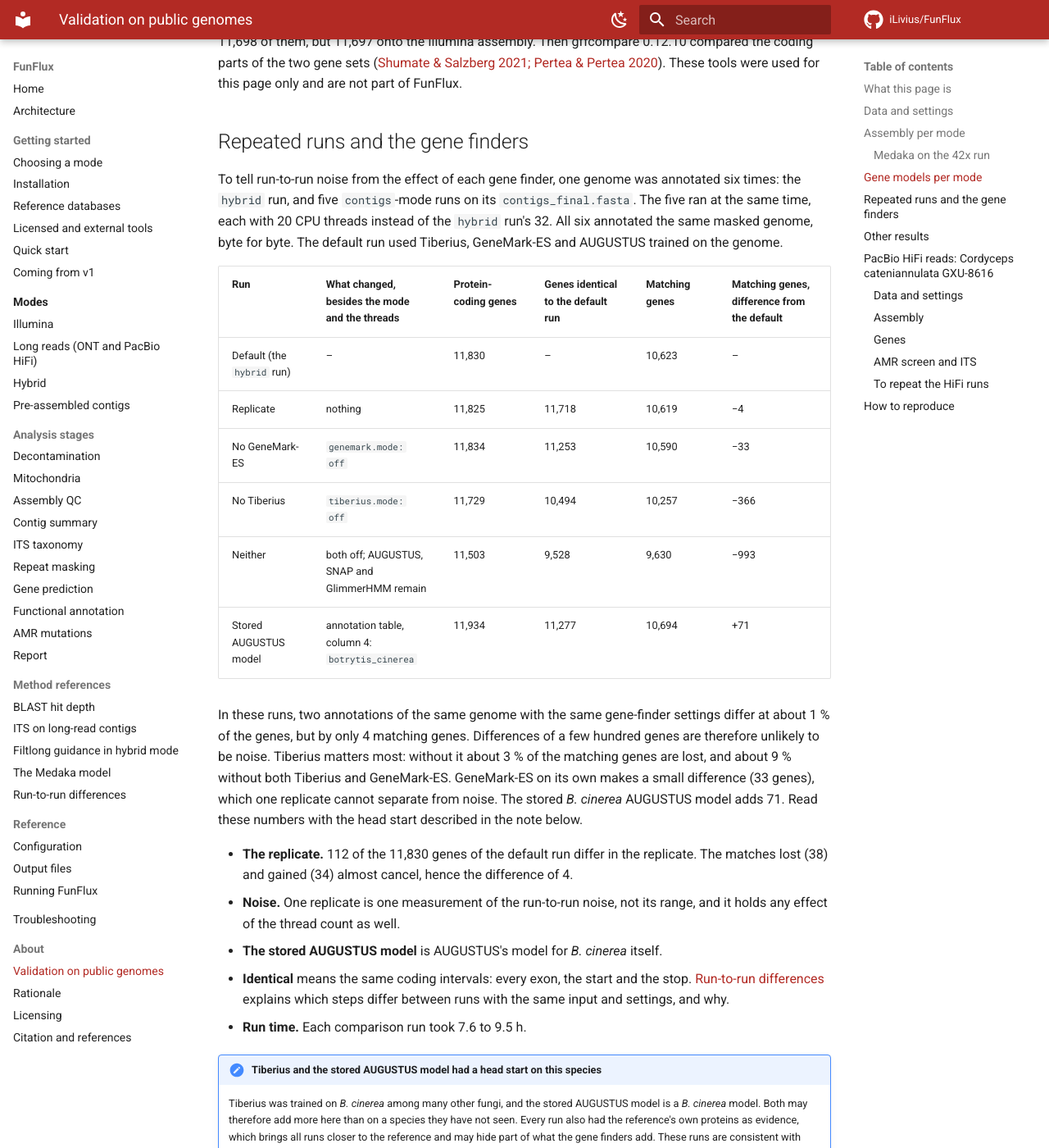
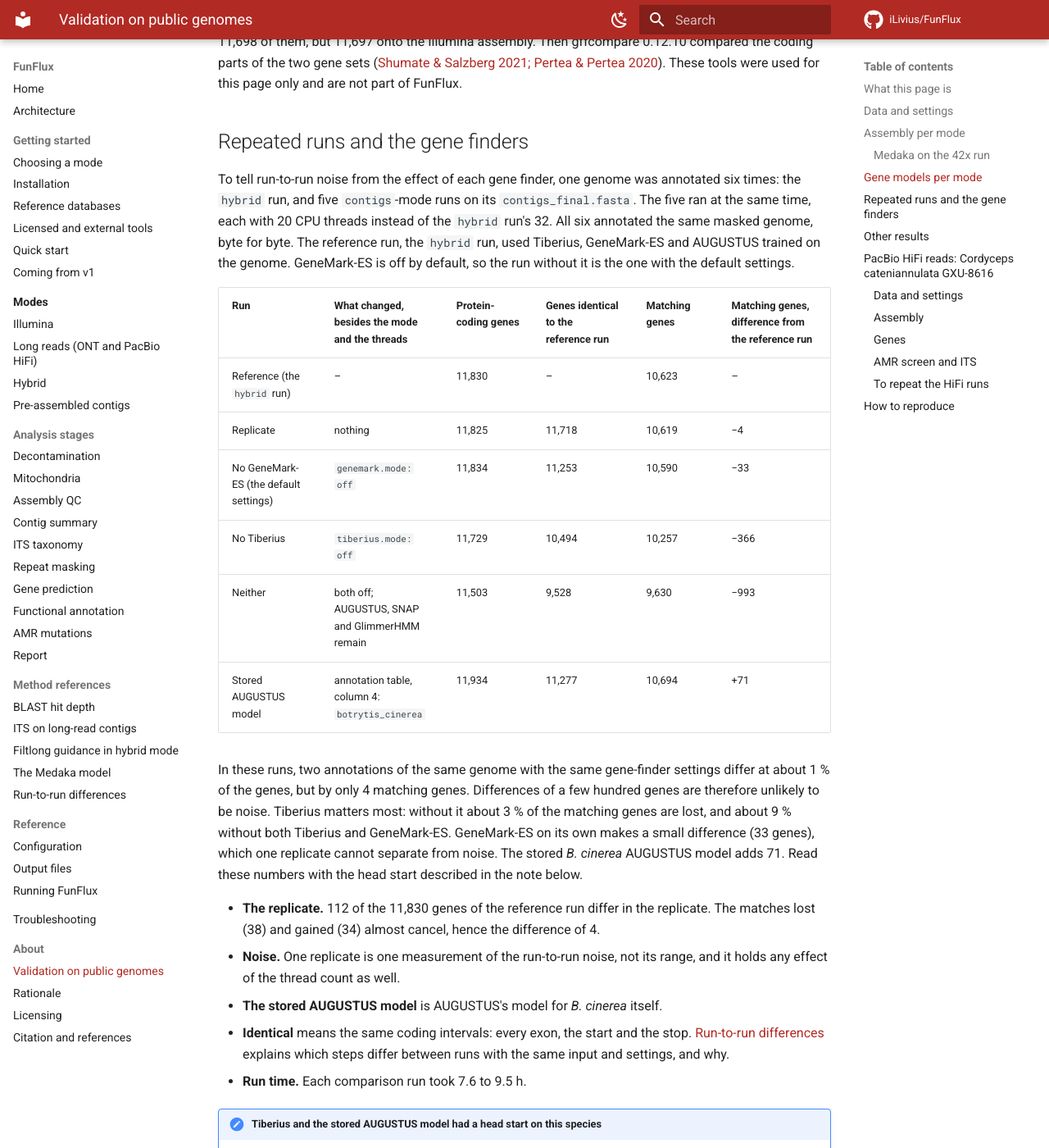
Before and after one commit to iLivius/FunFlux, an MkDocs documentation site: the page built from docs/about/validation.md, in a window 1280 px wide and 1400 px high, scrolled down 8388 px. Shown: the whole window at 82% size. Built offline with MkDocs 1.6.1 and Material for MkDocs 9.7.7, drawn with Linux system fonts in a browser that asks for light colours; comment, search, counter and statistics services are not loaded; some of the changed text lies outside the part shown.

Commit message:
Correct wording in the README, docs and comments
- Besides Snakemake, users obtain InterProScan themselves, and the
  optional, licensed GeneMark-ES and SignalP 6 if they use them.
- The resistance screen reports FungAMR mutations with evidence for or
  against resistance, not only mutations known to confer it.
- contigs_final.fasta is the nuclear genome only when the mitochondrion
  screen splits the mitochondrion off; otherwise it holds every contig.
- PhiX removal drops the read pairs that align concordantly.
- tidk runs on the draft assembly, before the annotation.
- tantan masks tandem repeats and low-complexity sequence, not transposons.
- The validation page calls the hybrid gene-finder run the reference run,
  since it used GeneMark-ES, which is off by default.

Co-Authored-By: Claude Opus 5.5 <noreply@anthropic.com>

```diff
--- a/docs/about/validation.md
+++ b/docs/about/validation.md
@@ -267,14 +267,15 @@ were used for this page only and are not part of FunFlux.
 To tell run-to-run noise from the effect of each gene finder, one genome was annotated six times:
 the `hybrid` run, and five `contigs`-mode runs on its `contigs_final.fasta`. The five ran at the
 same time, each with 20 CPU threads instead of the `hybrid` run's 32. All six annotated the same
-masked genome, byte for byte. The default run used Tiberius, GeneMark-ES and AUGUSTUS trained on
-the genome.
+masked genome, byte for byte. The reference run, the `hybrid` run, used Tiberius, GeneMark-ES and
+AUGUSTUS trained on the genome. GeneMark-ES is off by default, so the run without it is the one
+with the default settings.
 
-| Run | What changed, besides the mode and the threads | Protein-coding genes | Genes identical to the default run | Matching genes | Matching genes, difference from the default |
+| Run | What changed, besides the mode and the threads | Protein-coding genes | Genes identical to the reference run | Matching genes | Matching genes, difference from the reference run |
 |---|---|---|---|---|---|
-| Default (the `hybrid` run) | – | 11,830 | – | 10,623 | – |
+| Reference (the `hybrid` run) | – | 11,830 | – | 10,623 | – |
 | Replicate | nothing | 11,825 | 11,718 | 10,619 | −4 |
-| No GeneMark-ES | `genemark.mode: off` | 11,834 | 11,253 | 10,590 | −33 |
+| No GeneMark-ES (the default settings) | `genemark.mode: off` | 11,834 | 11,253 | 10,590 | −33 |
 | No Tiberius | `tiberius.mode: off` | 11,729 | 10,494 | 10,257 | −366 |
 | Neither | both off; AUGUSTUS, SNAP and GlimmerHMM remain | 11,503 | 9,528 | 9,630 | −993 |
 | Stored AUGUSTUS model | annotation table, column 4: `botrytis_cinerea` | 11,934 | 11,277 | 10,694 | +71 |
@@ -286,7 +287,7 @@ are lost, and about 9 % without both Tiberius and GeneMark-ES. GeneMark-ES on it
 difference (33 genes), which one replicate cannot separate from noise. The stored *B. cinerea*
 AUGUSTUS model adds 71. Read these numbers with the head start described in the note below.
 
-- **The replicate.** 112 of the 11,830 genes of the default run differ in the replicate. The
+- **The replicate.** 112 of the 11,830 genes of the reference run differ in the replicate. The
   matches lost (38) and gained (34) almost cancel, hence the difference of 4.
 - **Noise.** One replicate is one measurement of the run-to-run noise, not its range, and it holds
   any effect of the thread count as well.
@@ -504,7 +505,7 @@ lie on the 1.3 Mb that the reference lacks, so the counts cannot be set against
   B05.10 gene table. The two columns use different gene sets and cannot be compared with each
   other.
 - **`hybrid` and hifiasm** annotated nearly the same genome, 38 positions apart, and differ by 3
-  genes. That is about as much as the B05.10 default run and its replicate, which differ by 5
+  genes. That is about as much as the B05.10 reference run and its replicate, which differ by 5
   genes ([Repeated runs](#gene-finders)).
 - **tRNA genes**, 105 to 107 per run, are left out.
 
```
Also changed, not shown: README.md (+11 -6 lines), docs/getting-started/databases.md (+1 -1 lines), docs/index.md (+7 -6 lines), docs/reference/configuration.md (+1 -1 lines), 3 other files.
